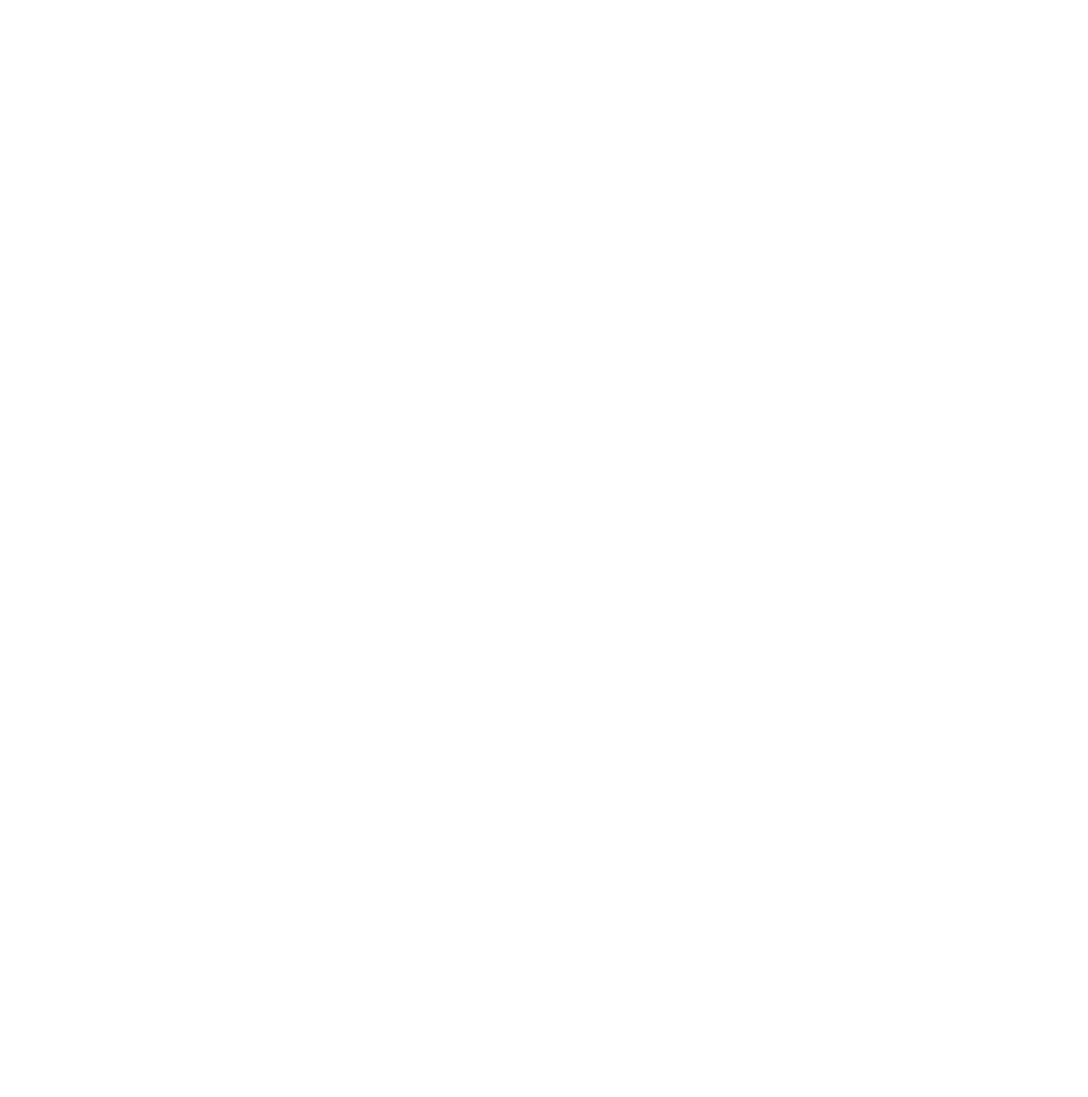
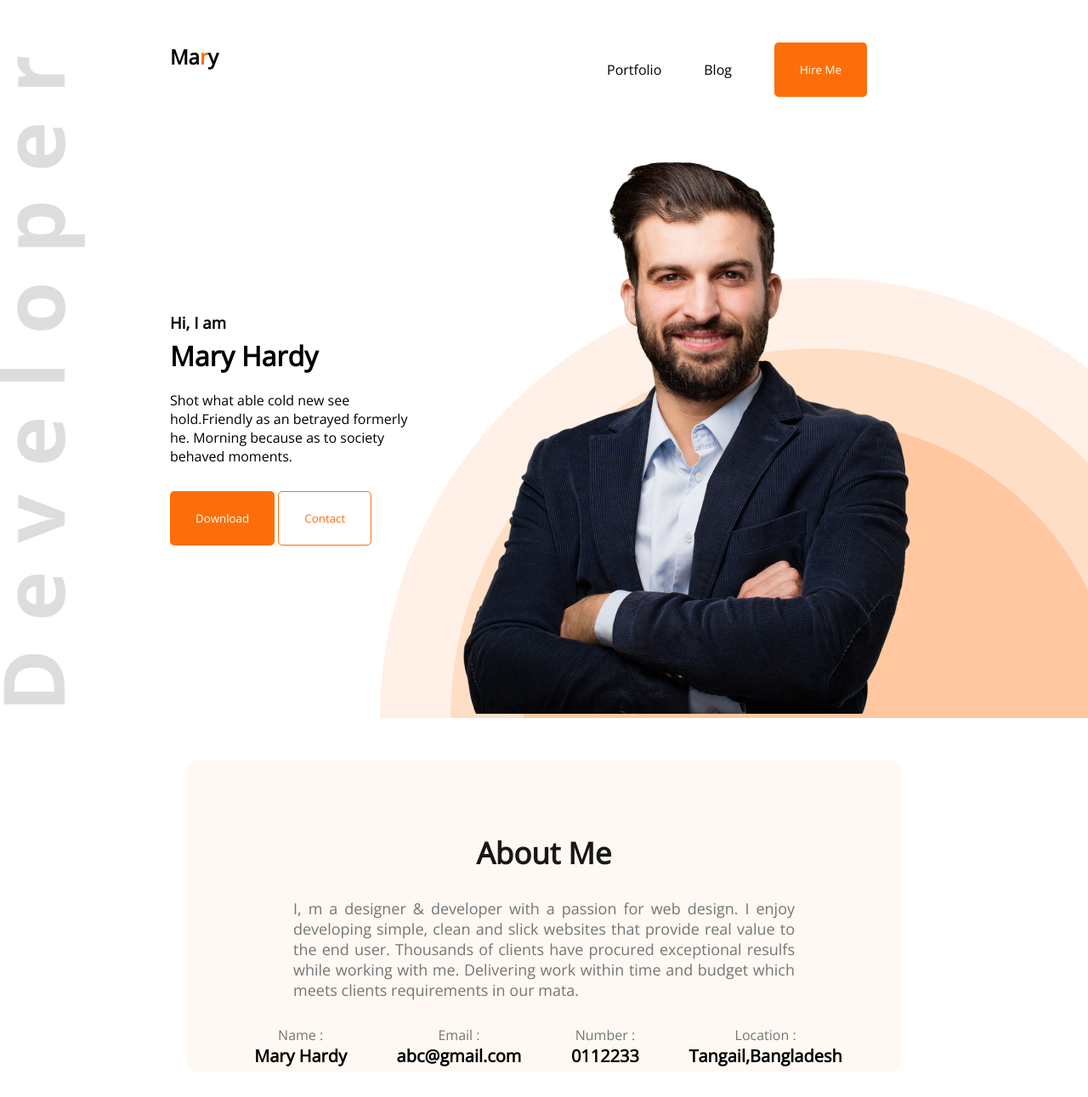
Before and after one commit to HasnatShahriar/developer-portfolio, a plain HTML site: page index.html in a window 1280 px wide. Shown: the whole page at 85% size. Before the commit the page ends 800 px from the top, so only its background shows below. Drawn offline with nearby package versions, Linux system fonts and the light colour scheme.

Commit message:
Added banner & About info

```diff
--- a/index.html
+++ b/index.html
@@ -1,14 +1,77 @@
 <!DOCTYPE html>
 <html lang="en">
+
 <head>
   <meta charset="UTF-8">
   <meta name="viewport" content="width=device-width, initial-scale=1.0">
   <title>Developer Portfolio</title>
   <link rel="stylesheet" href="styles/style.css">
+  <link rel="preconnect" href="https://fonts.googleapis.com">
+  <link rel="preconnect" href="https://fonts.gstatic.com" crossorigin>
+  <link href="https://fonts.googleapis.com/css2?family=Open+Sans&display=swap" rel="stylesheet">
+
 </head>
+
 <body>
-  <header>
+  <header class="header">
+    <nav class="title-nav">
+      <h2 class="title-h1">Ma<span class="text-color">r</span>y</h2>
+      <ul class="title-ul">
+        <li>Portfolio</li>
+        <li>Blog</li>
+        <li><button class="btn-primary-color">Hire Me</button></li>
+      </ul>
+    </nav>
 
+    <!-- banner part -->
+    <div class="banner">
+      <div>
+        <h3 class="banner-sub-title">Hi, I am</h3>
+        <h1 class="banner-title">Mary Hardy</h1>
+        <p class="banner-description">Shot what able cold new see hold.Friendly as an betrayed formerly he. Morning
+          because as to society behaved moments.</p>
+        <button class="btn-primary-color">Download</button>
+        <button class="btn-contact-color">Contact</button>
+
+      </div>
+      <figure>
+        <img src="images/hardy.png" alt="Developer photo">
+      </figure>
+    </div>
   </header>
+
+  <!-- About Me -->
+  <main>
+    <section class="about">
+      <h3 class="section-title">About Me</h3>
+      <p class="section-description">I, m a designer & developer with a passion for web design. I enjoy developing
+        simple, clean and slick websites that provide real value to the end user. Thousands of clients have procured
+        exceptional resulfs while working with me. Delivering work within time and budget which meets clients
+        requirements in our mata.</p>
+
+      <div class="about-info-conatainer">
+        <div class="about-info">
+          <p class="info-title">Name :</p>
+          <p class="info-description">Mary Hardy</p>
+        </div>
+        <div class="about-info">
+          <p class="info-title">Email :</p>
+          <p class="info-description">abc@gmail.com</p>
+        </div>
+        <div class="about-info">
+          <p class="info-title">Number :</p>
+          <p class="info-description">0112233</p>
+        </div>
+        <div class="about-info">
+          <p class="info-title">Location :</p>
+          <p class="info-description">Tangail,Bangladesh</p>
+        </div>
+      </div>
+
+    </section>
+
+  </main>
+
 </body>
+
 </html>
--- a/styles/style.css
+++ b/styles/style.css
@@ -1 +1,127 @@
-!
+* {
+  margin: 0;
+  font-family: 'Open Sans', sans-serif;
+  /* background: #dfd8d4; */
+}
+
+.text-color {
+  color: #FD6E0A;
+}
+
+.header {
+  background-image: url('../images/header_bg.png'), url('../images/developer.png');
+  background-repeat: no-repeat;
+  background-position: bottom right, left;
+}
+
+.title-nav {
+  display: flex;
+  justify-content: space-between;
+  margin: 50px 200px;
+
+
+}
+
+.title-ul {
+  display: flex;
+  align-items: center;
+  list-style: none;
+  padding-right: 10px;
+}
+
+li {
+  margin-right: 50px;
+}
+
+.btn-primary-color {
+  color: rgb(255, 255, 255);
+  border-radius: 5px;
+  background: #FD6E0A;
+  border: 5px;
+  height: 64px;
+  padding: 18px 30px;
+
+}
+
+/* banner part styles */
+.banner {
+
+  display: flex;
+  align-items: center;
+  margin: 50px 200px;
+  justify-content: space-between;
+
+}
+
+.banner-title {
+  margin-top: 5px;
+  margin-bottom: 20px;
+}
+
+.banner-description {
+  margin-bottom: 30px;
+}
+
+.btn-contact-color {
+  color: #FD6E0A;
+  border-radius: 5px;
+  background: none;
+  border: 1px solid #FD6E0A;
+  height: 64px;
+  padding: 18px 30px;
+  margin-right: 30px;
+
+}
+
+/* main */
+main {
+  max-width: 840px;
+  margin: 0 auto;
+  border-radius: 10px;
+  background: #FFF8F3;
+}
+
+/* About styles */
+.about {
+  margin: 30px;
+  padding: 5px 15px;
+
+
+}
+
+.section-title {
+  text-align: center;
+  margin-top: 80px;
+  margin-bottom: 30px;
+  font-size: 35px;
+  font-weight: 700;
+  color: var(--Dark-01, #181818);
+}
+
+.section-description {
+  color: var(--Dark-03, #757575);
+  font-size: 18px;
+  text-align: justify;
+  padding-right: 80px;
+  padding-left: 80px;
+  margin-bottom: 30px;
+}
+/* about info style */
+.about-info-conatainer{
+display: flex;
+justify-content: space-around;
+/* padding-left: 100px; */
+}
+.about-info{
+margin-left: 10px;
+}
+.info-title{
+text-align: center;
+color: var(--Dark-03, #757575);
+}
+
+.info-description{
+  font-size: 20px;
+  font-style: normal;
+  font-weight: 700;
+}
```
Also changed, not shown: images/developer.png (added), images/hardy.png (added), images/header_bg.png (added), images/icons/facebook.png (added), images/icons/insta.png (added), images/icons/js.png (added), images/icons/mongo.png (added), images/icons/nodejs.png (added), images/icons/react.png (added), images/icons/twitter.png (added).
